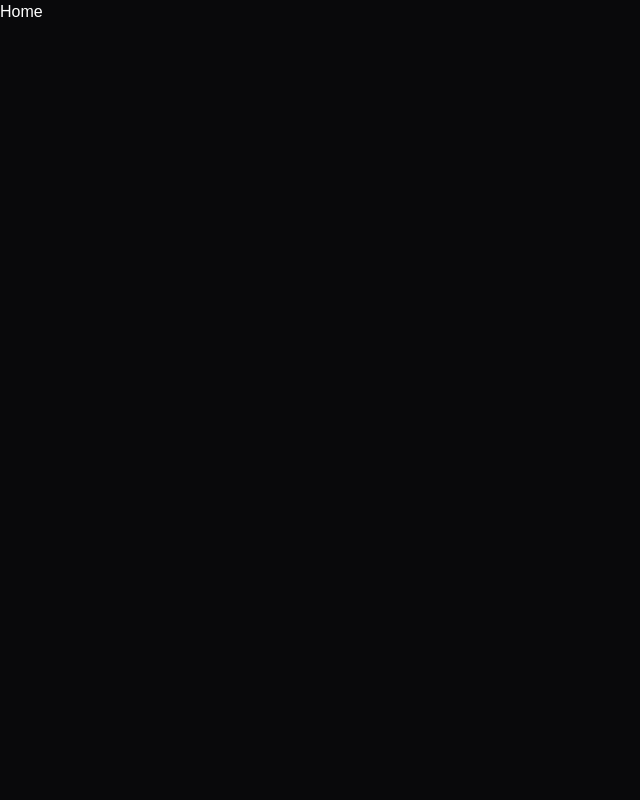
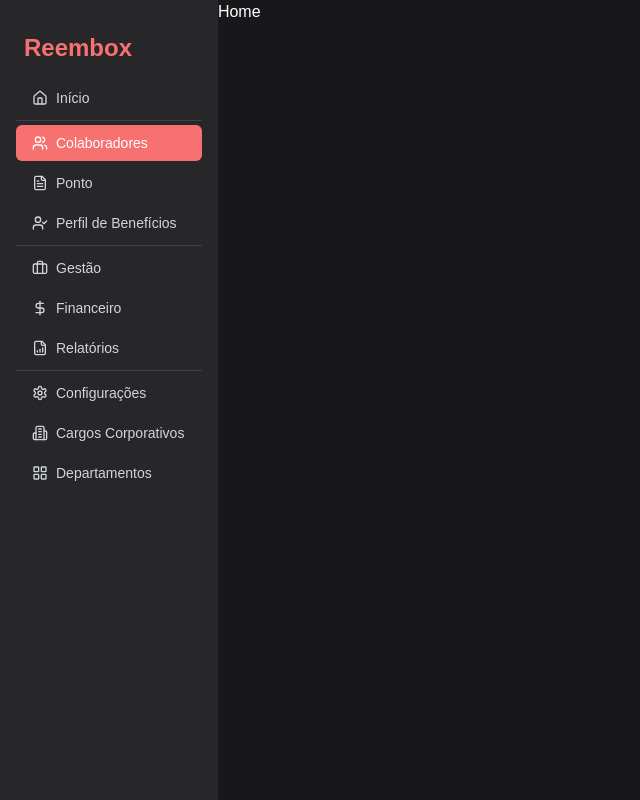
Before and after one commit to douglasnicida/reembox_frontend, a React (Vite) app: page / in a window 1280 px wide. Shown: the whole page, without its empty margins (0-640 px from the left). Built offline with nearby package versions, Linux system fonts and the light colour scheme.

Commit message:
[feat] - sidebar component

```diff
--- /dev/null
+++ b/src/components/custom_components/Sidebar.tsx
@@ -0,0 +1,59 @@
+import { Separator } from "@/components/ui/separator"
+import {
+    Users,
+    Home,
+    FileText,
+    UserCheck,
+    Briefcase,
+    DollarSign,
+    FileBarChart,
+    Settings,
+    Building2,
+    LayoutGrid,
+  } from "lucide-react"
+import { Button } from "../ui/button"
+
+interface SidebarProps {
+    Icon: React.ElementType,
+    label: string
+    active?: boolean
+}
+
+function SidebarItem({ Icon, label, active = false }: SidebarProps) {
+  return (
+    <Button
+      variant="ghost"
+      className={`w-full justify-start gap-2 ${
+        active ? 'bg-red-400 text-white' : 'text-gray-300 hover:bg-gray-700 hover:text-white'
+      }`}
+    >
+      <Icon className="h-5 w-5" />
+      {label}
+    </Button>
+  )
+}
+
+export default function Sidebar() {
+    return (
+        <div className="w-64 bg-zinc-800 p-4">
+            <div className="flex items-center gap-2 px-2 py-4 text-red-400">
+            <span className="text-2xl font-bold">Reembox</span>
+            </div>
+            <nav className="space-y-1">
+                <SidebarItem Icon={Home} label="Início" />
+                <Separator className="my-2 bg-zinc-700" />
+                <SidebarItem Icon={Users} label="Colaboradores" active />
+                <SidebarItem Icon={FileText} label="Ponto" />
+                <SidebarItem Icon={UserCheck} label="Perfil de Benefícios" />
+                <Separator className="my-2 bg-zinc-700" />
+                <SidebarItem Icon={Briefcase} label="Gestão" />
+                <SidebarItem Icon={DollarSign} label="Financeiro" />
+                <SidebarItem Icon={FileBarChart} label="Relatórios" />
+                <Separator className="my-2 bg-zinc-700" />
+                <SidebarItem Icon={Settings} label="Configurações" />
+                <SidebarItem Icon={Building2} label="Cargos Corporativos" />
+                <SidebarItem Icon={LayoutGrid} label="Departamentos" />
+            </nav>
+        </div>
+    )
+}
--- a/src/main.tsx
+++ b/src/main.tsx
@@ -3,11 +3,17 @@
 import './index.css'
 import AppRoute from './routes.tsx'
 import { ThemeProvider } from './components/theme-provider.tsx'
+import Sidebar from './components/custom_components/Sidebar.tsx'
 
 createRoot(document.getElementById('root')!).render(
   <StrictMode>
     <ThemeProvider defaultTheme="dark" storageKey="vite-ui-theme">
-      <AppRoute />
+
+      <div className="dark flex h-screen bg-zinc-900 text-zinc-100">
+        <Sidebar />
+        <AppRoute />
+      </div>
+
     </ThemeProvider>
-  </StrictMode>,
+  </StrictMode>
 )
--- a/src/pages/Collaborators.tsx
+++ b/src/pages/Collaborators.tsx
@@ -1,12 +1,4 @@
 import * as React from "react"
-// import {
-//   Table,
-//   TableBody,
-//   TableCell,
-//   TableHead,
-//   TableHeader,
-//   TableRow,
-// } from "@/components/ui/table"
 import {
   DropdownMenu,
   DropdownMenuContent,
@@ -18,27 +10,15 @@
 } from "@/components/ui/dropdown-menu"
 import { Input } from "@/components/ui/input"
 import { Button } from "@/components/ui/button"
-// import { Badge } from "@/components/ui/badge"
-import { Separator } from "@/components/ui/separator"
 import {
   Search,
-  // MoreVertical,
-  Users,
-  Home,
-  FileText,
-  UserCheck,
-  Briefcase,
-  DollarSign,
-  FileBarChart,
-  Settings,
-  Building2,
-  LayoutGrid,
   Bell,
   ChevronDown,
   Filter
 } from "lucide-react"
 import TableComponent from "@/components/custom_components/TableComponent"
 import { Collaborator } from "@/types/models.type"
+// import Sidebar from "@/components/custom_components/Sidebar"
 
 const collaborators: Collaborator[] = [
   {
@@ -124,29 +104,7 @@
   }, [searchTerm, filterOptions])
 
   return (
-    <div className="dark flex h-screen bg-zinc-900 text-zinc-100">
-      {/* Sidebar */}
-      <div className="w-64 bg-zinc-800 p-4">
-        <div className="flex items-center gap-2 px-2 py-4 text-red-400">
-          <span className="text-2xl font-bold">Reembox</span>
-        </div>
-        <nav className="space-y-1">
-          <SidebarItem Icon={Home} label="Início" />
-          <Separator className="my-2 bg-zinc-700" />
-          <SidebarItem Icon={Users} label="Colaboradores" active />
-          <SidebarItem Icon={FileText} label="Ponto" />
-          <SidebarItem Icon={UserCheck} label="Perfil de Benefícios" />
-          <Separator className="my-2 bg-zinc-700" />
-          <SidebarItem Icon={Briefcase} label="Gestão" />
-          <SidebarItem Icon={DollarSign} label="Financeiro" />
-          <SidebarItem Icon={FileBarChart} label="Relatórios" />
-          <Separator className="my-2 bg-zinc-700" />
-          <SidebarItem Icon={Settings} label="Configurações" />
-          <SidebarItem Icon={Building2} label="Cargos Corporativos" />
-          <SidebarItem Icon={LayoutGrid} label="Departamentos" />
-        </nav>
-      </div>
-
+    <>
       {/* Main content */}
       <div className="flex-1 overflow-auto">
         <header className="flex items-center justify-between border-b border-zinc-700 bg-zinc-800 p-4">
@@ -224,26 +182,6 @@
         </div>
 
       </div>
-    </div>
+    </>
   )
 }
-
-interface SidebarProps {
-    Icon: React.ElementType,
-    label: string
-    active?: boolean
-}
-
-function SidebarItem({ Icon, label, active = false }: SidebarProps) {
-  return (
-    <Button
-      variant="ghost"
-      className={`w-full justify-start gap-2 ${
-        active ? 'bg-red-400 text-white' : 'text-gray-300 hover:bg-gray-700 hover:text-white'
-      }`}
-    >
-      <Icon className="h-5 w-5" />
-      {label}
-    </Button>
-  )
-}
```
